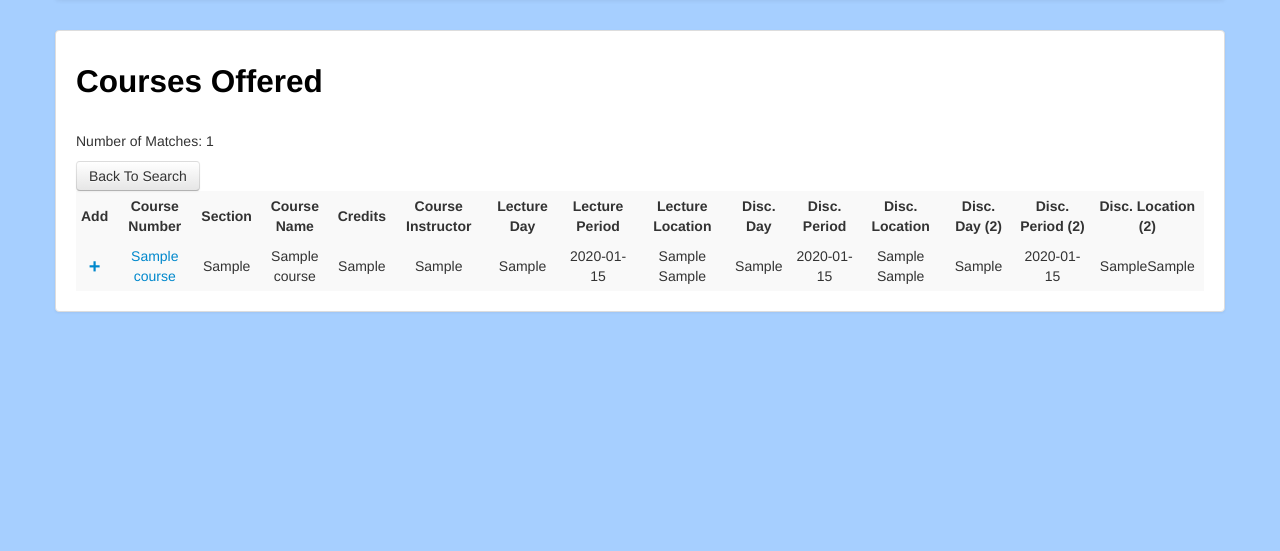
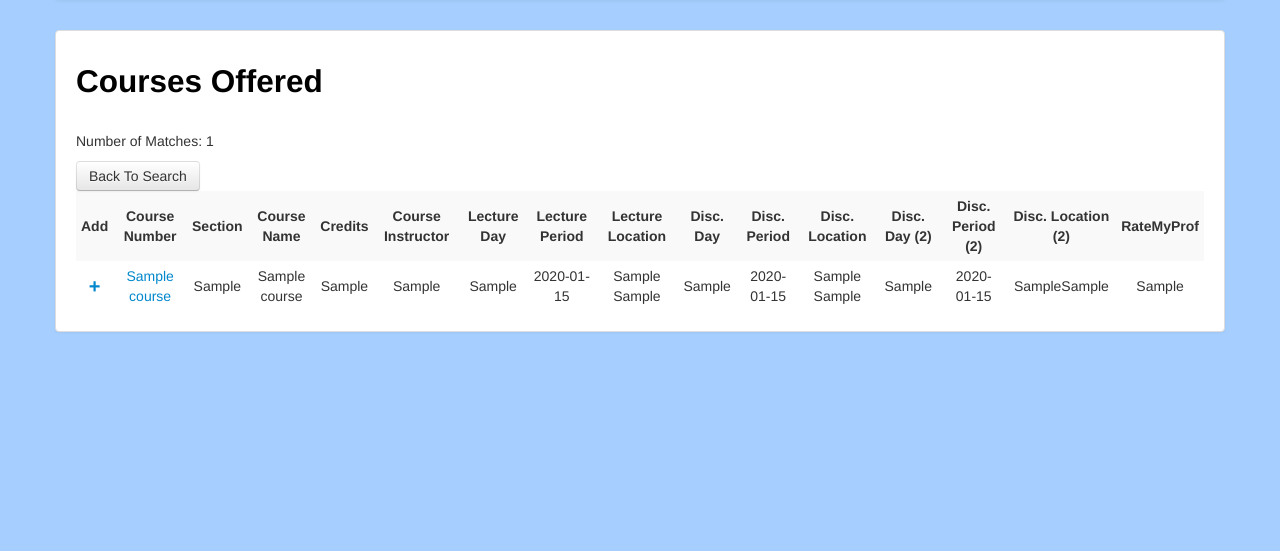
Before and after one commit to Fireworks/sGator, a Django app: template templates/courses.html in a window 1280 px wide. Shown: the part 67-618 px from the top of the page. Run offline with Django 3.2, Linux system fonts and the light colour scheme; tables that the repository leaves empty hold one stand-in row (values such as "Sample post"); the template is opened without the code that fills it: values that come from a table or form of the project are taken from there, most other values are stand-ins (such as "Sample title", 1, 10 or a date in 2020); parts of the project's set-up code (start-up, migrations or seed data) failed here and were passed over; some libraries are stand-ins or nearby versions.

Commit message:
Fix cell format + add rmpr col

```diff
--- a/templates/courses.html
+++ b/templates/courses.html
@@ -1,5 +1,12 @@
 {%extends "base.html"%}
 {%block content%}
+    <script type="text/javascript" language="javascript">
+        openPage = function(name) {
+        var url = "http://www.registrar.ufl.edu/cdesc?crs="+name;
+        var win=window.open(url, '_blank');
+        win.focus();
+        }
+    </script>
     <div class="row-fluid">
         <div class="thumbnail span17 box">
             <h2>Courses Offered</h2>
@@ -26,15 +33,9 @@
                     <th class="col-hidden">Disc. Day (2)</th>
                     <th class="col-hidden">Disc. Period (2)</th>
                     <th class="col-hidden">Disc. Location (2)</th>
+                    <th class="col-hide">RateMyProf</th
                 </tr>
                 {% for result in results %}
-                    <script type="text/javascript" language="javascript">
-                        openPage = function(name) {
-                        var url = "http://www.registrar.ufl.edu/cdesc?crs="+name;
-                        var win=window.open(url, '_blank');
-                        win.focus();
-                        }
-                    </script>
                   	<tr>
                   		<td class="plus">
                   			<a class="course-add" course-id="{{ result.id }}">+</a>
@@ -62,6 +63,7 @@
                         <td></td>
                         <td></td>
                         {%endif %}
+                        <td>{{result.rmpr}}</td>
 					</tr>
               {% endfor %}
             </table>
```
